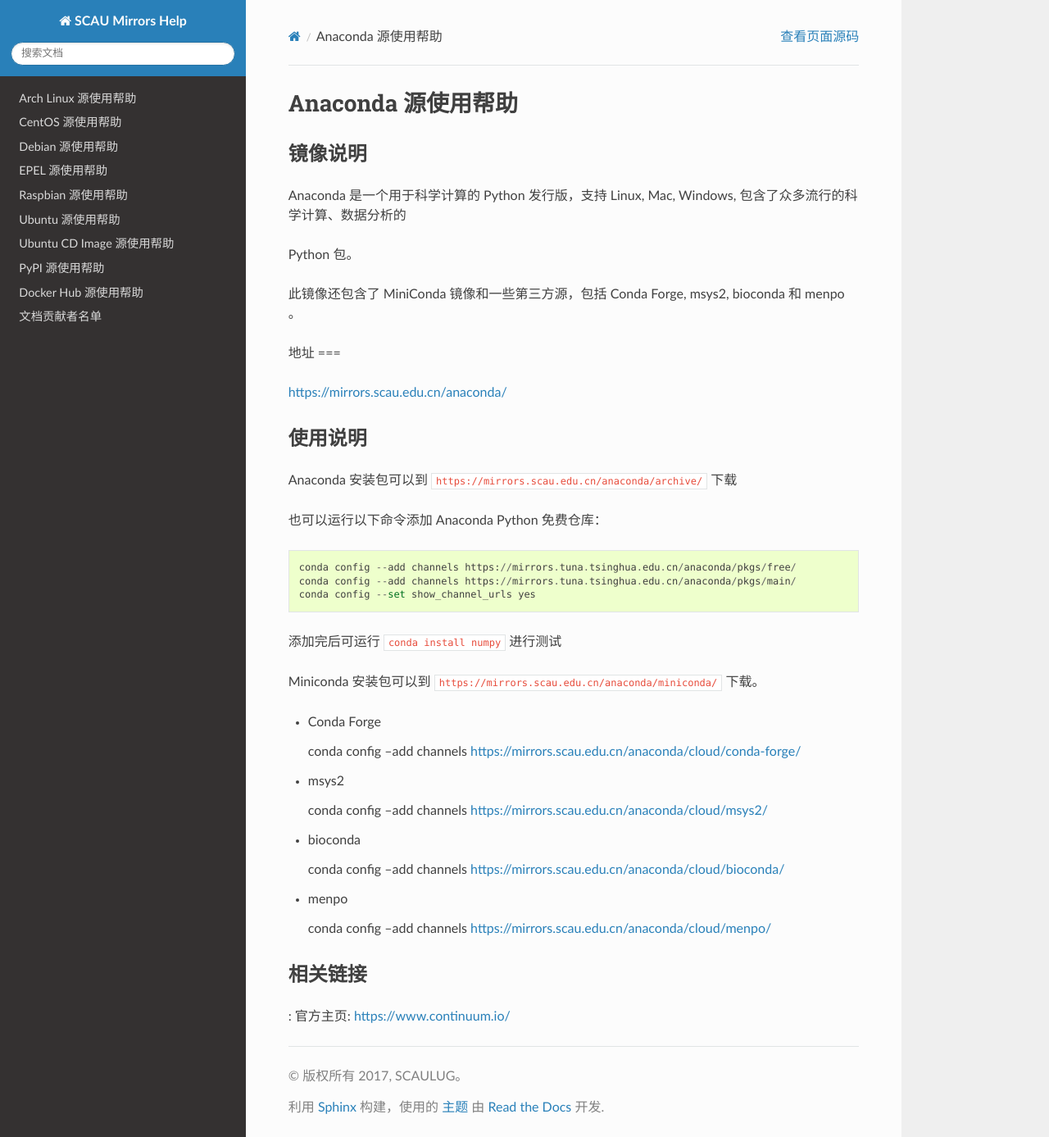
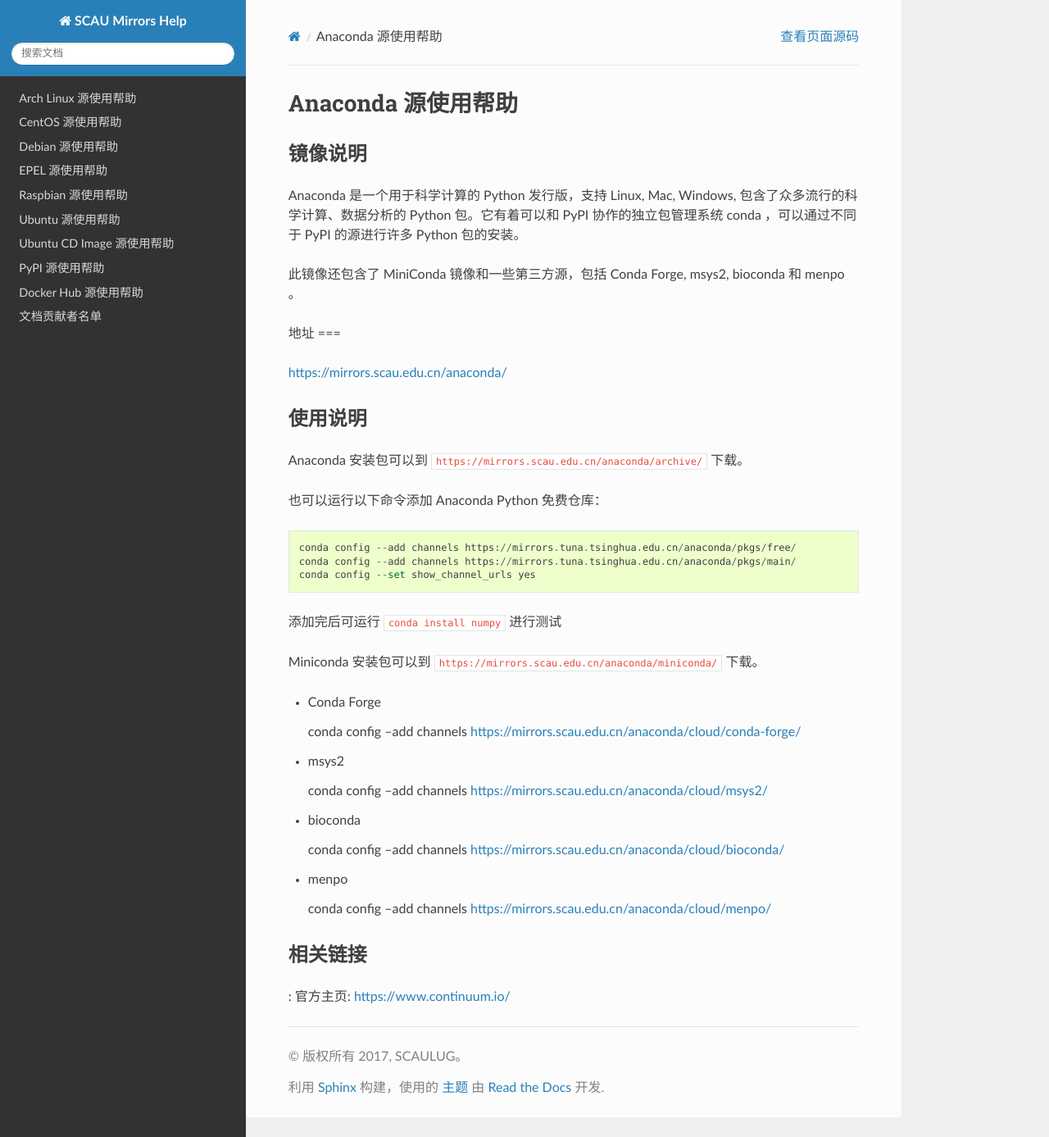
Before and after one commit to SCAULUG/Mirrors-Help, a Sphinx documentation site: the page built from source/anaconda.rst, in a window 1280 px wide and 1387 px high. Shown: the whole window at 82% size. Built offline with Sphinx 7.4.7 and the Read the Docs theme 2.0.0, drawn with Linux system fonts in a browser that asks for light colours.

Commit message:
add anaconda help

```diff
--- a/source/anaconda.rst
+++ b/source/anaconda.rst
@@ -5,9 +5,7 @@
 镜像说明
 =======
 
-Anaconda 是一个用于科学计算的 Python 发行版，支持 Linux, Mac, Windows, 包含了众多流行的科学计算、数据分析的
-
-Python 包。
+Anaconda 是一个用于科学计算的 Python 发行版，支持 Linux, Mac, Windows, 包含了众多流行的科学计算、数据分析的 Python 包。它有着可以和 PyPI 协作的独立包管理系统 conda ，可以通过不同于 PyPI 的源进行许多 Python 包的安装。
 
 此镜像还包含了 MiniConda 镜像和一些第三方源，包括 Conda Forge, msys2, bioconda 和 menpo 。
 
@@ -19,7 +17,7 @@
 使用说明
 ======
 
-Anaconda 安装包可以到 ``https://mirrors.scau.edu.cn/anaconda/archive/`` 下载
+Anaconda 安装包可以到 ``https://mirrors.scau.edu.cn/anaconda/archive/`` 下载。
 
 也可以运行以下命令添加 Anaconda Python 免费仓库：
 
@@ -30,7 +28,7 @@
    conda config --add channels https://mirrors.tuna.tsinghua.edu.cn/anaconda/pkgs/main/
    conda config --set show_channel_urls yes
 
-::
+
 
 添加完后可运行 ``conda install numpy`` 进行测试
 
@@ -40,19 +38,26 @@
 
   conda config --add channels https://mirrors.scau.edu.cn/anaconda/cloud/conda-forge/
 
+
+
 - msys2 ::
 
   conda config --add channels https://mirrors.scau.edu.cn/anaconda/cloud/msys2/
 
+
+
 - bioconda ::
 
   conda config --add channels https://mirrors.scau.edu.cn/anaconda/cloud/bioconda/
+
+
 
 - menpo ::
 
   conda config --add channels https://mirrors.scau.edu.cn/anaconda/cloud/menpo/
 
 
+
 相关链接
 ======
 
```
